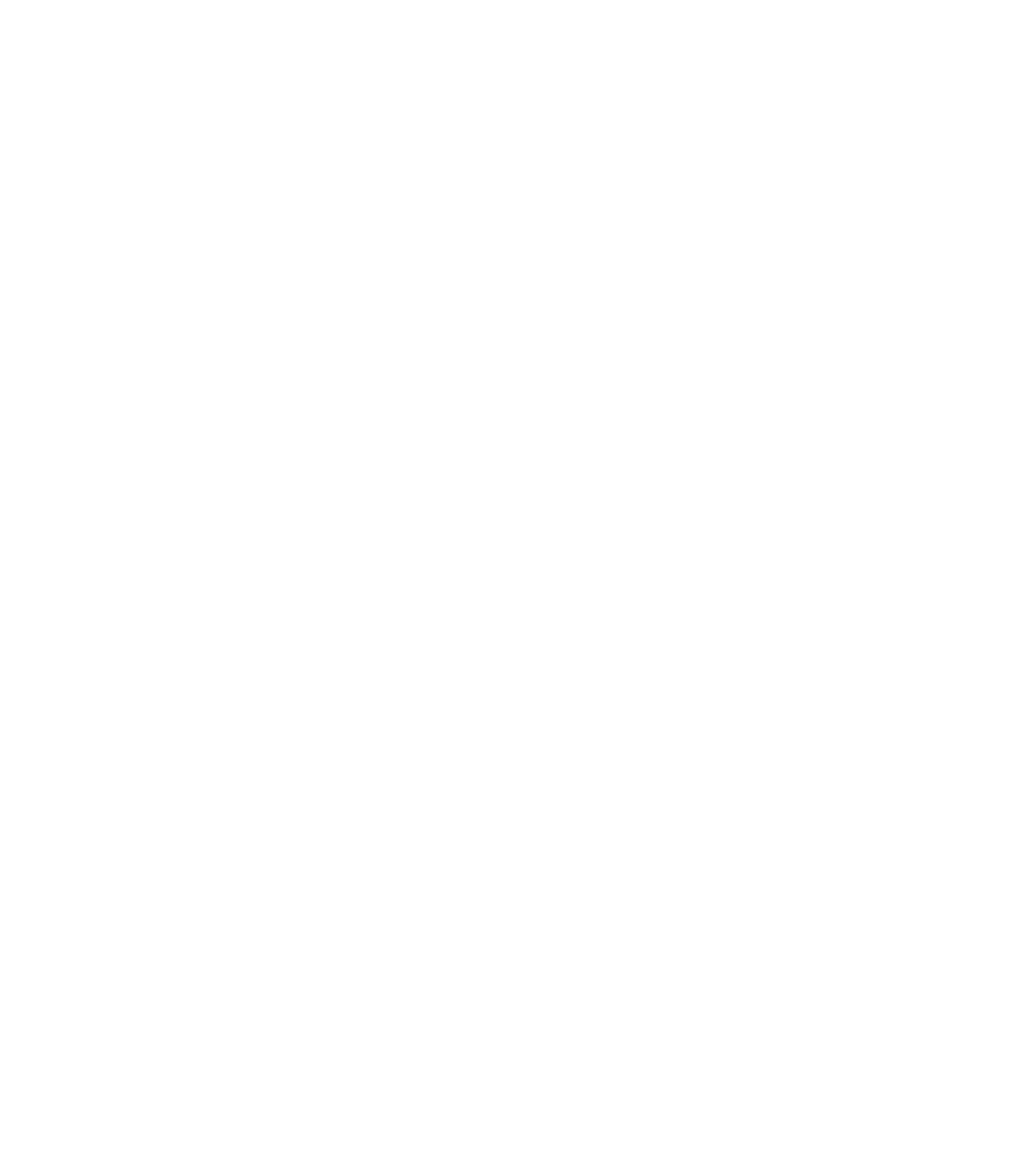
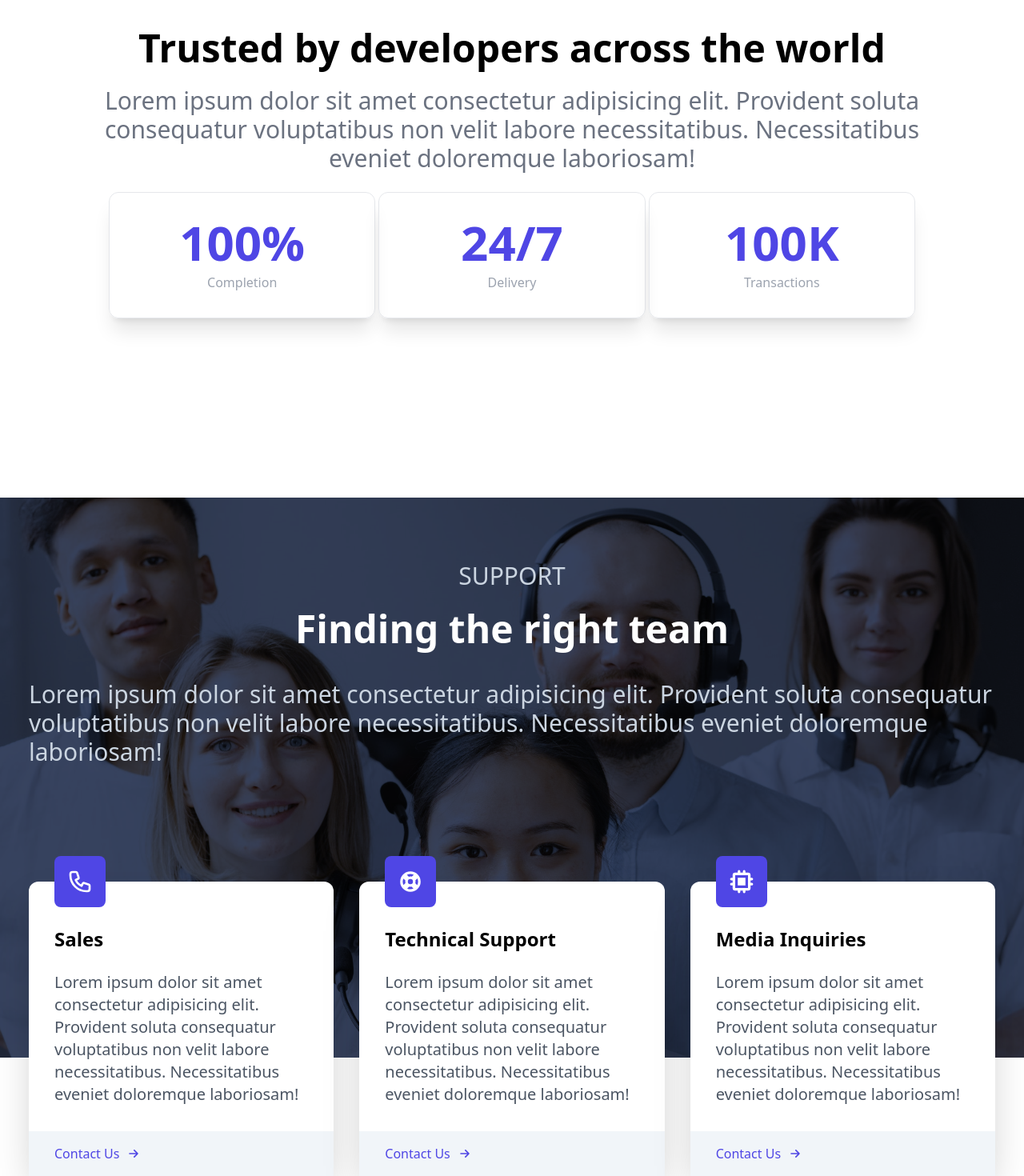
Before and after one commit to KarateChap/tailwind-app-2, a React (Create React App) app: page / in a window 1280 px wide. Shown: the part 892-2362 px from the top of the page at 80% size. Before the commit the page ends 872 px from the top, so only its background shows below. Built offline with nearby package versions, Linux system fonts and the light colour scheme.

Commit message:
added support

```diff
--- a/src/App.js
+++ b/src/App.js
@@ -1,6 +1,7 @@
 import About from "./component/About";
 import Hero from "./component/Hero";
 import Navbar from "./component/Navbar";
+import Support from "./component/Support";
 import "./index.css";
 
 function App() {
@@ -9,6 +10,7 @@
       <Navbar />
       <Hero />
       <About />
+      <Support />
     </>
   );
 }
--- a/src/component/About.jsx
+++ b/src/component/About.jsx
@@ -2,17 +2,32 @@
 
 const About = () => {
   return (
-    <div>
-      <div>
-        <div>
-          <h2>Trusted by developers across the world</h2>
-          <p>
+    <div className="w-full md:p-32 p-4">
+      <div className="max-w-[1240px] mx-auto">
+        <div className="text-center">
+          <h2 className="text-5xl font-bold">
+            Trusted by developers across the world
+          </h2>
+          <p className="text-3xl py-6 text-gray-500">
             Lorem ipsum dolor sit amet consectetur adipisicing elit. Provident
             soluta consequatur voluptatibus non velit labore necessitatibus.
             Necessitatibus eveniet doloremque laboriosam!
           </p>
         </div>
-        <div></div>
+        <div className="grid md:grid-cols-3 gap-1 px-2 text-center">
+          <div className="border py-8 rounded-xl shadow-xl">
+            <p className="text-6xl font-bold text-indigo-600">100%</p>
+            <p className="text-gray-400 mt-2">Completion</p>
+          </div>
+          <div className="border py-8 rounded-xl shadow-xl">
+            <p className="text-6xl font-bold text-indigo-600">24/7</p>
+            <p className="text-gray-400 mt-2">Delivery</p>
+          </div>
+          <div className="border py-8 rounded-xl shadow-xl">
+            <p className="text-6xl font-bold text-indigo-600">100K</p>
+            <p className="text-gray-400 mt-2">Transactions</p>
+          </div>
+        </div>
       </div>
     </div>
   );
--- /dev/null
+++ b/src/component/Support.jsx
@@ -0,0 +1,90 @@
+import React from "react";
+import { PhoneIcon, ArrowSmRightIcon } from "@heroicons/react/outline";
+import { ChipIcon, SupportIcon } from "@heroicons/react/solid";
+import supportImg from "../assets/support.jpg";
+
+const Support = () => {
+  return (
+    <div className="w-full h-screen mt-24">
+      <div className="w-full h-[700px] bg-gray-900/90 absolute">
+        <img
+          className="w-full h-full object-cover mix-blend-overlay"
+          src={supportImg}
+          alt="/"
+        />
+      </div>
+      <div className="max-w-[1240px] mx-auto text-white relative">
+        <div className="px-4 py-12">
+          <h2 className="text-3xl pt-8 text-slate-300 uppercase text-center">
+            Support
+          </h2>
+          <h3 className="text-5xl font-bold py-6 text-center">
+            Finding the right team
+          </h3>
+          <p className="py-4 text-3xl text-slate-300">
+            Lorem ipsum dolor sit amet consectetur adipisicing elit. Provident
+            soluta consequatur voluptatibus non velit labore necessitatibus.
+            Necessitatibus eveniet doloremque laboriosam!
+          </p>
+        </div>
+        <div
+          className="grid grid-cols-1 lg:grid-cols-3 relative
+        gap-x-8 gap-y-16 px-4 pt-12 sm:pt-20 text-black"
+        >
+          <div className="bg-white rounded-xl shadow-2xl ">
+            <div className="p-8">
+              <PhoneIcon className="w-16 p-4 bg-indigo-600 text-white rounded-lg mt-[-4rem]" />
+              <h3 className="font-bold text-2xl my-6">Sales</h3>
+              <p className="text-gray-600 text-xl ">
+                Lorem ipsum dolor sit amet consectetur adipisicing elit.
+                Provident soluta consequatur voluptatibus non velit labore
+                necessitatibus. Necessitatibus eveniet doloremque laboriosam!
+              </p>
+            </div>
+            <div className="bg-slate-100 pl-8 py-4">
+              <p className="flex items-center text-indigo-600">
+                Contact Us <ArrowSmRightIcon className="w-5 ml-2" />
+              </p>
+            </div>
+          </div>
+
+          <div className="bg-white rounded-xl shadow-2xl ">
+            <div className="p-8">
+              <SupportIcon className="w-16 p-4 bg-indigo-600 text-white rounded-lg mt-[-4rem]" />
+              <h3 className="font-bold text-2xl my-6">Technical Support</h3>
+              <p className="text-gray-600 text-xl ">
+                Lorem ipsum dolor sit amet consectetur adipisicing elit.
+                Provident soluta consequatur voluptatibus non velit labore
+                necessitatibus. Necessitatibus eveniet doloremque laboriosam!
+              </p>
+            </div>
+            <div className="bg-slate-100 pl-8 py-4">
+              <p className="flex items-center text-indigo-600">
+                Contact Us <ArrowSmRightIcon className="w-5 ml-2" />
+              </p>
+            </div>
+          </div>
+
+          <div className="bg-white rounded-xl shadow-2xl ">
+            <div className="p-8">
+              <ChipIcon className="w-16 p-4 bg-indigo-600 text-white rounded-lg mt-[-4rem]" />
+              <h3 className="font-bold text-2xl my-6">Media Inquiries</h3>
+              <p className="text-gray-600 text-xl ">
+                Lorem ipsum dolor sit amet consectetur adipisicing elit.
+                Provident soluta consequatur voluptatibus non velit labore
+                necessitatibus. Necessitatibus eveniet doloremque laboriosam!
+              </p>
+            </div>
+            <div className="bg-slate-100 pl-8 py-4">
+              <p className="flex items-center text-indigo-600">
+                Contact Us <ArrowSmRightIcon className="w-5 ml-2" />
+              </p>
+            </div>
+          </div>
+        </div>
+      </div>
+    </div>
+  );
+};
+
+export default Support;
--- a/src/index.css
+++ b/src/index.css
@@ -24,4 +24,8 @@
   button {
     @apply text-white border bg-indigo-600 border-indigo-600 hover:bg-transparent hover:text-indigo-600 rounded-md;
   }
+
+  body {
+    overflow-x: hidden;
+  }
 }
```
